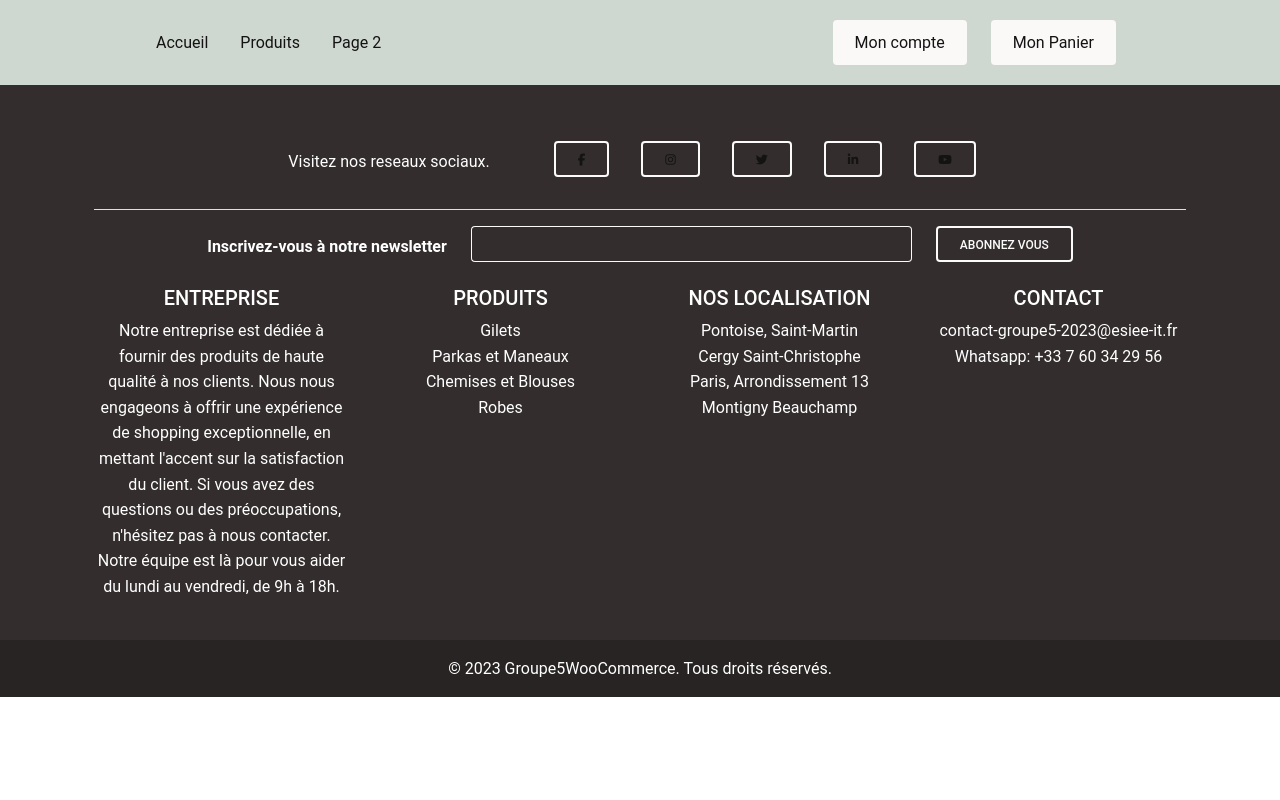
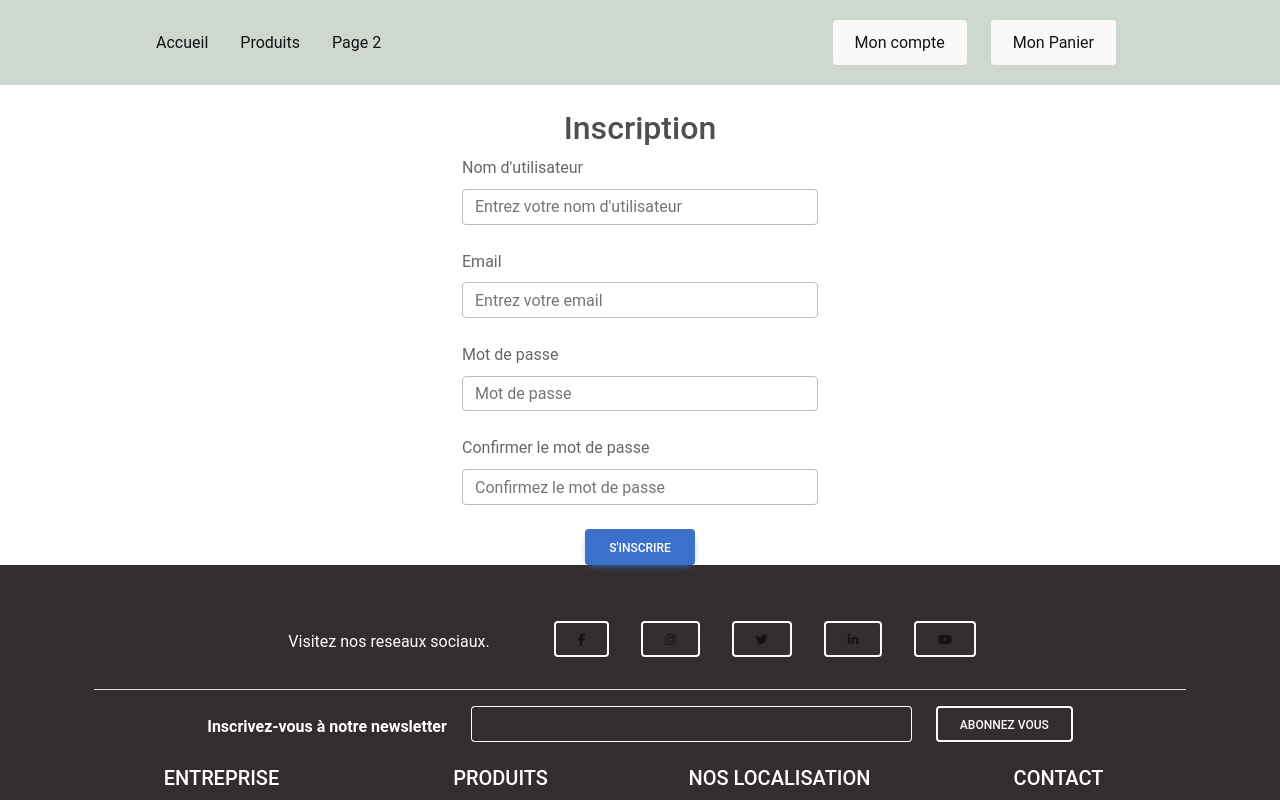
Before and after one commit to marius-kengne/goragavira, a React (Create React App) app: page /register in a window 1280 px wide. Shown: the top 800 px of the page. Built offline with nearby package versions, Linux system fonts and the light colour scheme.

Commit message:
debut inscription

```diff
--- a/src/App.js
+++ b/src/App.js
@@ -11,6 +11,7 @@ import CartView from './Components/Panier/CartView';
 import ProductList from './Components/Panier/ProductList';
 import MainProducts from './Components/Panier/MainProducts';
 import Footer from './Components/Layout/Footer/Footer';
+import Register from './Components/Login/Register';
 
 function App() {
   return (
@@ -24,6 +25,7 @@ function App() {
           <Route path="/produits" Component={ListProduits} />
           <Route path="/page2" />
           <Route path="/login" Component={Login}/>
+          <Route path="/register" Component={Register}/>
           <Route path="/product/:id" Component={Produit} />
           <Route />
           <Route path="/panier" element={<CartView />} />
--- a/src/Components/Login/Login.js
+++ b/src/Components/Login/Login.js
@@ -1,4 +1,5 @@
 import React, { useState } from 'react';
+import { Link } from 'react-router-dom';
 import { Form, Button, Container, Row, Col, Alert } from 'react-bootstrap';
 import 'bootstrap/dist/css/bootstrap.min.css';
 import { useNavigate } from 'react-router-dom';
@@ -91,6 +92,10 @@ const Login = () => {
                 <Button className='mt-4' variant="primary" type="submit">
                 Se connecter
                 </Button>
+
+                <Link to="/register">
+                <Button variant="secondary">Inscription</Button>
+                </Link>
             </Form>
             </Col>
         </Row>
--- /dev/null
+++ b/src/Components/Login/Register.js
@@ -0,0 +1,89 @@
+import React, { useState } from 'react';
+import { Form, Button, Container, Row, Col, Alert } from 'react-bootstrap';
+import 'bootstrap/dist/css/bootstrap.min.css';
+import { useNavigate } from 'react-router-dom';
+
+const Register = () => {
+    const [username, setUsername] = useState('');
+    const [email, setEmail] = useState('');
+    const [password, setPassword] = useState('');
+    const [confirmPassword, setConfirmPassword] = useState('');
+    const [error, setError] = useState('');
+
+    const navigate = useNavigate();
+
+    const handleRegister = async (e) => {
+        e.preventDefault();
+        // Ajoutez ici la logique d'inscription
+        console.log('Nom d\'utilisateur : ', username);
+        console.log('Email : ', email);
+        console.log('Mot de passe : ', password);
+
+
+        navigate('/login');
+    };
+
+    return (
+        <Container>
+            <Row className="justify-content-md-center">
+                <Col xs={12} sm={8} md={6} lg={4}>
+                    <div className="text-center mt-4">
+                        <h2>Inscription</h2>
+                    </div>
+
+                    {error && <Alert variant="danger">{error}</Alert>}
+
+                    <Form onSubmit={handleRegister}>
+                        <Form.Group controlId="formUsername">
+                            <Form.Label>Nom d'utilisateur</Form.Label>
+                            <Form.Control
+                                type="text"
+                                placeholder="Entrez votre nom d'utilisateur"
+                                value={username}
+                                onChange={(e) => setUsername(e.target.value)}
+                            />
+                        </Form.Group>
+
+                        <Form.Group controlId="formEmail" className='mt-4'>
+                            <Form.Label>Email</Form.Label>
+                            <Form.Control
+                                type="email"
+                                placeholder="Entrez votre email"
+                                value={email}
+                                onChange={(e) => setEmail(e.target.value)}
+                            />
+                        </Form.Group>
+
+                        <Form.Group controlId="formPassword" className='mt-4'>
+                            <Form.Label>Mot de passe</Form.Label>
+                            <Form.Control
+                                type="password"
+                                placeholder="Mot de passe"
+                                value={password}
+                                onChange={(e) => setPassword(e.target.value)}
+                            />
+                        </Form.Group>
+
+                        <Form.Group controlId="formConfirmPassword" className='mt-4'>
+                            <Form.Label>Confirmer le mot de passe</Form.Label>
+                            <Form.Control
+                                type="password"
+                                placeholder="Confirmez le mot de passe"
+                                value={confirmPassword}
+                                onChange={(e) => setConfirmPassword(e.target.value)}
+                            />
+                        </Form.Group>
+
+                        <div className="text-center mt-4">
+                            <Button variant="primary" type="submit">
+                                S'inscrire
+                            </Button>
+                        </div>
+                    </Form>
+                </Col>
+            </Row>
+        </Container>
+    );
+};
+
+export default Register;
```
Also changed, not shown: 1 other file (tests, documents, lock files or other folders).
